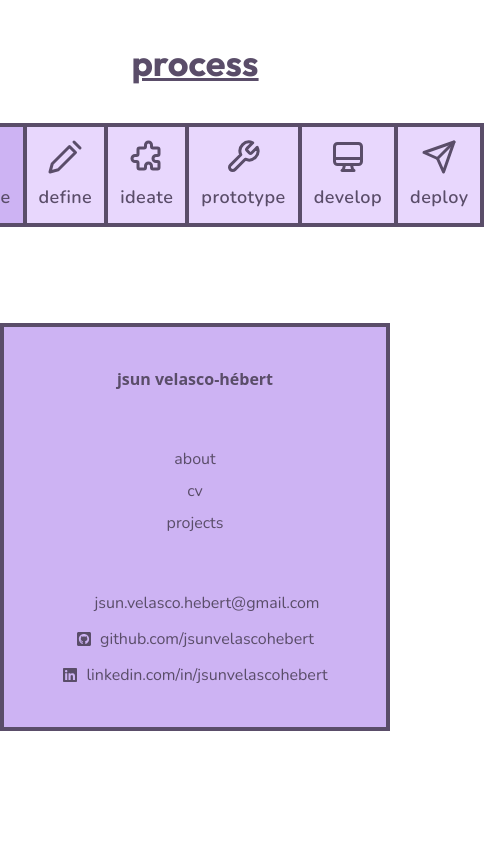
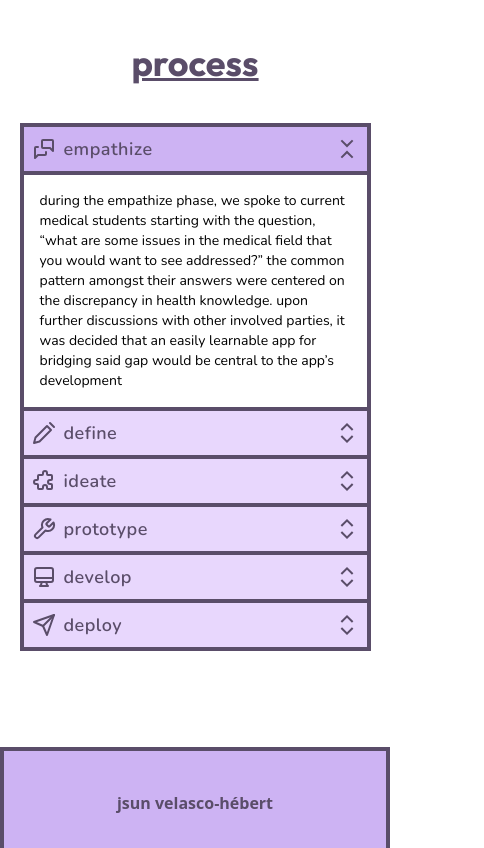
Before and after one commit to jsunvelascohebert/portfolio-website, a React (Create React App) app: page /projects/medipin in a window 390 px wide. Shown: the part 2280-3128 px from the top of the page, 484 px wide, since content can reach past the window. Before the commit the page ends 3011 px from the top, so only its background shows below. Built offline with nearby package versions, Linux system fonts and the light colour scheme; some icons are missing.

Commit message:
add mobile accordian for medipin process

```diff
--- a/src/index.css
+++ b/src/index.css
@@ -58,6 +58,18 @@
   .accordian-tab-active {
     @apply flex flex-col justify-start items-center gap-2 text-darkPurple border-2 border-darkPurple p-3 bg-purple;
   }
+  .accordian-tab-mobile {
+    @apply flex flex-row w-full justify-between items-center p-2 border-2 border-darkPurple bg-lightPurple text-darkPurple hover:cursor-pointer transition-all;
+  }
+  .accordian-tab-active-mobile {
+    @apply flex flex-row w-full justify-between items-center p-2 border-2 border-darkPurple bg-purple text-darkPurple hover:cursor-pointer;
+  }
+  .accordian-content-mobile {
+    @apply w-full h-0 hidden flex-col md:flex-row justify-start items-start gap-2 p-4 bg-white border-2 border-darkPurple transition-all;
+  }
+  .accordian-content-active-mobile {
+    @apply w-full flex flex-col md:flex-row justify-start items-start gap-2 p-4 bg-white border-2 border-darkPurple transition-all;
+  }
 }
 
 @media screen(md) {
--- a/src/projects/medipin/MedipinPage.js
+++ b/src/projects/medipin/MedipinPage.js
@@ -9,6 +9,10 @@ import { HiOutlinePuzzle } from "react-icons/hi";
 import { FiTool } from "react-icons/fi";
 import { HiOutlineDesktopComputer } from "react-icons/hi";
 import { LuSend } from "react-icons/lu";
+import { BiExpandVertical } from "react-icons/bi";
+import { BiCollapseVertical } from "react-icons/bi";
+
+
 
 export default function MedipinPage() {
 
@@ -19,6 +23,17 @@ export default function MedipinPage() {
   const [isPrototypeOpen, setIsPrototypeOpen] = useState(false);
   const [isDevelopOpen, setIsDevelopOpen] = useState(false);
   const [isDeployOpen, setIsDeployOpen] = useState(false);
+
+  // process content content
+  const empathizeContent =
+    <div className="w-full flex flex-col md:flex-row justify-start items-start gap-2">
+      <p>during the empathize phase, we spoke to current medical students starting with the question, “what are some issues in the medical field that you would want to see addressed?” the common pattern amongst their answers were centered on the discrepancy in health knowledge. upon further discussions with other involved parties, it was decided that an easily learnable app for bridging said gap would be central to the app’s development</p>
+    </div>;
+  const defineContent = '';
+  const ideateContent = '';
+  const prototypeContent = '';
+  const developContent = '';
+  const deployContent = '';
 
   // click events for process accordian
   const openAccordian = (name) => {
@@ -50,8 +65,6 @@ export default function MedipinPage() {
         break;
     }
   }
-
-
 
   return (<>
     {/* general container */}
@@ -115,12 +128,12 @@ export default function MedipinPage() {
 
     {/* process */}
     <div className="w-full flex flex-col justify-center items-center gap-10 pb-24">
-      <h2>process</h2>
+      <Fade><h2>process</h2></Fade>
+
       {/* DESKTOP -- process elements */}
-      <div className="flex flex-col gap-10 justify-center items-center w-full">
-
+      <div className="hidden md:flex flex-col gap-10 justify-center items-center w-full">
         {/* tab bar */}
-        <div className="flex flex-row justify-center items-center
+        <Fade><div className="flex flex-row justify-center items-center
         border-2 border-darkPurple bg-lightPurple">
           {/* empathize */}
           <div className={isEmpathizeOpen ? 'accordian-tab-active' : 'accordian-tab'} onClick={() => openAccordian('empathize')}>
@@ -164,15 +177,138 @@ export default function MedipinPage() {
             {/* text */}
             <h5>deploy</h5>
           </div>
-        </div>
+        </div></Fade>
 
         {/* tab content */}
 
       </div>
 
+      {/* MOBILE -- process elements */}
+      <div className="flex md:hidden flex-col justify-center items-center w-[90vw] bg-purple border-2 border-darkPurple">
 
-      {/* MOBILE -- process elements */}
+        {/* empathize tab */}
+        <div className={isEmpathizeOpen ? 'accordian-tab-active-mobile' : 'accordian-tab-mobile'} onClick={() => openAccordian('empathize')}>
+          <Fade>
+          {/* icon name container */}
+          <div className="flex flex-row justify-start items-center gap-2">
+            {/* icon */}
+            <TbMessages className='text-2xl' />
+            {/* text */}
+            <h5>empathize</h5>
+          </div>
+          {/* arrow icon */}
+          {isEmpathizeOpen
+            ? <BiCollapseVertical className='text-2xl' />
+              : <BiExpandVertical className='text-2xl' />}
+          </Fade>
+        </div>
 
+        {/* TODO : empathize content */}
+        <div className={isEmpathizeOpen
+          ? 'accordian-content-active-mobile'
+          : 'accordian-content-mobile'}>
+          <Fade>
+
+            <p>during the empathize phase, we spoke to current medical students starting with the question, “what are some issues in the medical field that you would want to see addressed?” the common pattern amongst their answers were centered on the discrepancy in health knowledge. upon further discussions with other involved parties, it was decided that an easily learnable app for bridging said gap would be central to the app’s development</p>
+          </Fade>
+        </div>
+
+        {/* define tab */}
+        <div className={isDefineOpen ? 'accordian-tab-active-mobile' : 'accordian-tab-mobile'} onClick={() => openAccordian('define')}>
+          <Fade>
+          {/* icon name container */}
+          <div className="flex flex-row justify-start items-center gap-2">
+            {/* icon */}
+            <LuPencil className='text-2xl' />
+            {/* text */}
+            <h5>define</h5>
+          </div>
+          {/* arrow icon */}
+          {isDefineOpen
+            ? <BiCollapseVertical className='text-2xl' />
+              : <BiExpandVertical className='text-2xl' />}
+          </Fade>
+        </div>
+
+
+
+
+        {/* ideate tab */}
+        <div className={isIdeateOpen ? 'accordian-tab-active-mobile' : 'accordian-tab-mobile'} onClick={() => openAccordian('ideate')}>
+          <Fade>
+          {/* icon name container */}
+          <div className="flex flex-row justify-start items-center gap-2">
+            {/* icon */}
+            <HiOutlinePuzzle className='text-2xl' />
+            {/* text */}
+            <h5>ideate</h5>
+          </div>
+          {/* arrow icon */}
+          {isIdeateOpen
+            ? <BiCollapseVertical className='text-2xl' />
+              : <BiExpandVertical className='text-2xl' />}
+          </Fade>
+        </div>
+
+
+
+
+        {/* prototype tab */}
+        <div className={isPrototypeOpen ? 'accordian-tab-active-mobile' : 'accordian-tab-mobile'} onClick={() => openAccordian('prototype')}>
+          <Fade>
+          {/* icon name container */}
+          <div className="flex flex-row justify-start items-center gap-2">
+            {/* icon */}
+            <FiTool className='text-2xl' />
+            {/* text */}
+            <h5>prototype</h5>
+          </div>
+          {/* arrow icon */}
+          {isPrototypeOpen
+            ? <BiCollapseVertical className='text-2xl' />
+              : <BiExpandVertical className='text-2xl' />}
+          </Fade>
+        </div>
+
+
+
+        {/* develop tab */}
+        <div className={isDevelopOpen ? 'accordian-tab-active-mobile' : 'accordian-tab-mobile'} onClick={() => openAccordian('develop')}>
+          <Fade>
+          {/* icon name container */}
+          <div className="flex flex-row justify-start items-center gap-2">
+            {/* icon */}
+            <HiOutlineDesktopComputer className='text-2xl' />
+            {/* text */}
+            <h5>develop</h5>
+          </div>
+          {/* arrow icon */}
+          {isDevelopOpen
+            ? <BiCollapseVertical className='text-2xl' />
+              : <BiExpandVertical className='text-2xl' />}
+          </Fade>
+        </div>
+
+
+
+        {/* deploy tab */}
+        <div className={isDeployOpen ? 'accordian-tab-active-mobile' : 'accordian-tab-mobile'} onClick={() => openAccordian('deploy')}>
+          <Fade>
+          {/* icon name container */}
+          <div className="flex flex-row justify-start items-center gap-2">
+            {/* icon */}
+            <LuSend className='text-2xl' />
+            {/* text */}
+            <h5>deploy</h5>
+          </div>
+          {/* arrow icon */}
+          {isDeployOpen
+            ? <BiCollapseVertical className='text-2xl' />
+              : <BiExpandVertical className='text-2xl' />}
+          </Fade>
+        </div>
+
+      </div>
 
 
 
```
